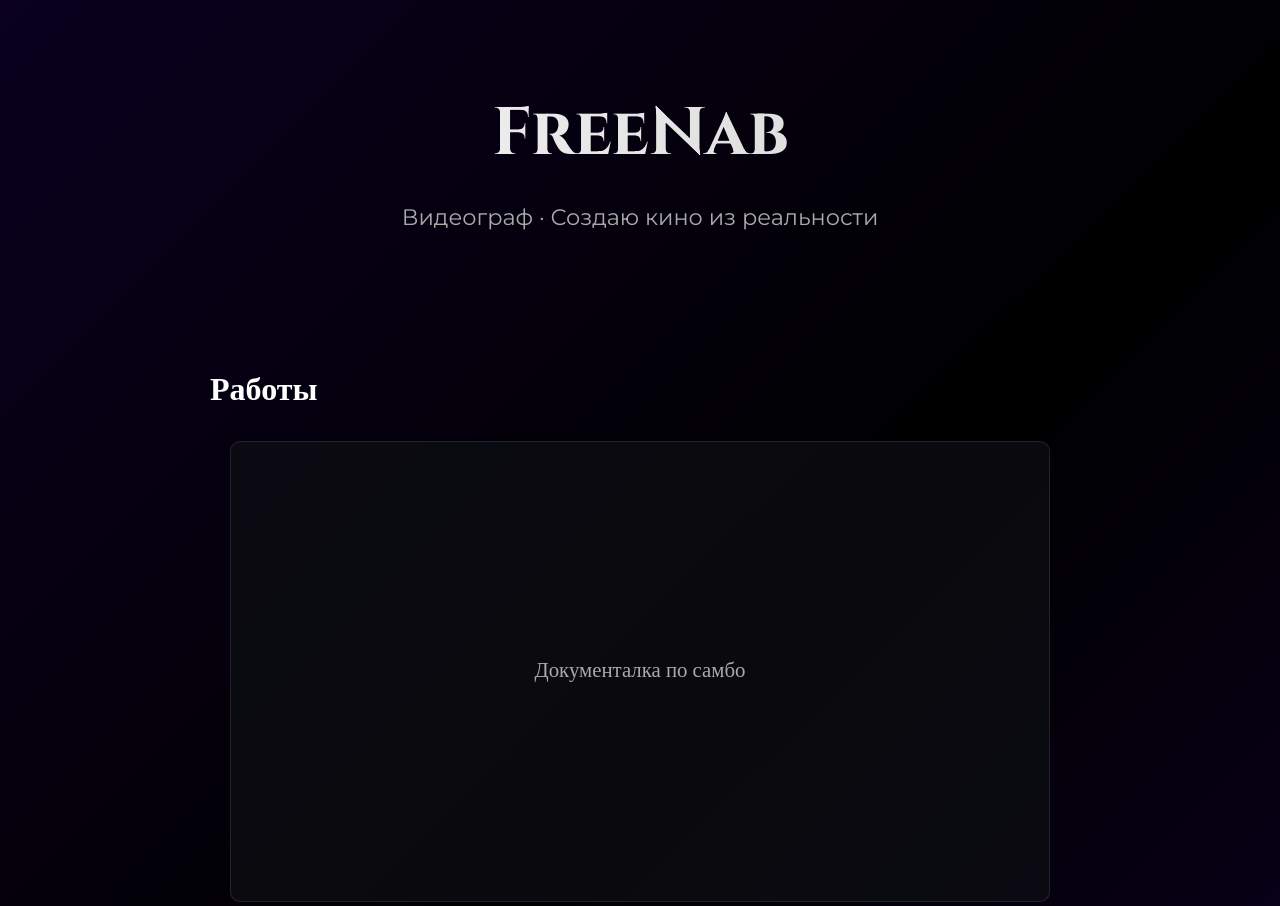
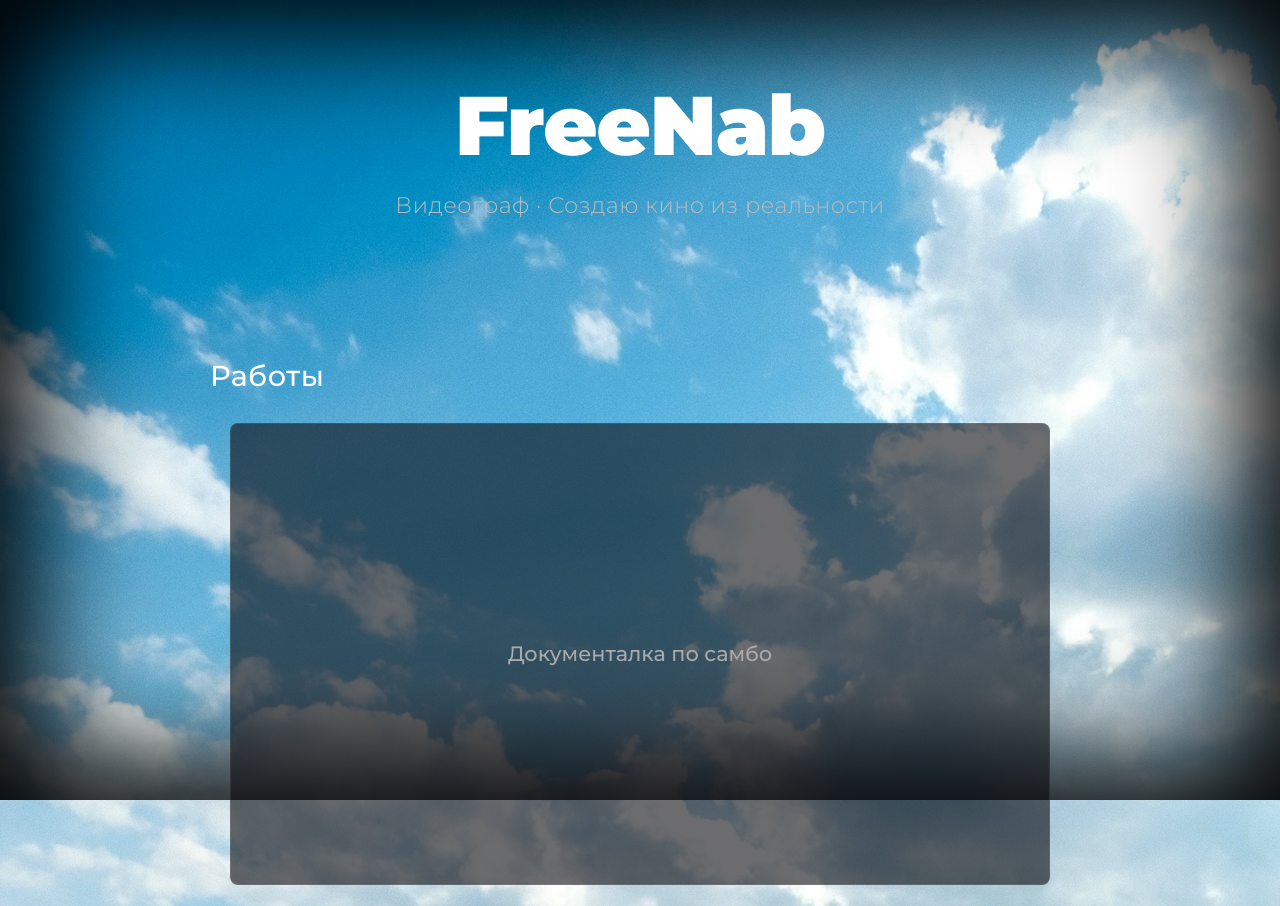
Before and after one commit to freenaboka-creator/portfolio-, a plain HTML site: page index.html in a window 1280 px wide. Shown: the top 906 px of the page. Drawn offline with Linux system fonts and the light colour scheme.

Commit message:
index.html

```diff
--- a/index.html
+++ b/index.html
@@ -4,8 +4,8 @@
   <meta charset="UTF-8" />
   <meta name="viewport" content="width=device-width, initial-scale=1.0"/>
   <title>FreeNab — Видеограф</title>
-  <!-- Киношные шрифты -->
-  <link href="https://fonts.googleapis.com/css2?family=Cinzel:wght@400;700&family=Montserrat:wght@300;400;500&display=swap" rel="stylesheet">
+  <!-- Шрифты: Montserrat (включая Black 900) -->
+  <link href="https://fonts.googleapis.com/css2?family=Montserrat:wght@300;400;500;900&display=swap" rel="stylesheet">
   <!-- Иконки -->
   <link rel="stylesheet" href="https://cdnjs.cloudflare.com/ajax/libs/font-awesome/6.5.0/css/all.min.css">
   <style>
@@ -16,79 +16,105 @@
     }
     body {
       font-family: 'Montserrat', sans-serif;
-      background: linear-gradient(135deg, #0a001f 0%, #000 50%, #0d002a 100%);
+      /* 👇 ТВОЁ ФОТО В ФОНЕ — РАСКОММЕНТИРОВАНО */
+      background: #000 url('bg-photo.webp') no-repeat center center fixed;
+      background-size: cover;
+
       color: #f0f0f0;
       line-height: 1.6;
+      position: relative;
     }
+
+    /* Виньетка — затемнение по краям, как в кино */
+    body::before {
+      content: '';
+      position: fixed;
+      top: 0;
+      left: 0;
+      width: 100%;
+      height: 100%;
+      pointer-events: none;
+      box-shadow: inset 0 0 120px 40px #000;
+      z-index: 10;
+    }
+
     header {
       position: relative;
+      z-index: 20;
       padding: 80px 20px;
       text-align: center;
     }
     header h1 {
-      font-family: 'Cinzel', serif;
-      font-size: 3.2rem;
-      font-weight: 700;
-      letter-spacing: -0.5px;
-      background: linear-gradient(90deg, #fff, #ccc);
-      -webkit-background-clip: text;
-      background-clip: text;
-      color: transparent;
-      margin-bottom: 12px;
+      font-family: 'Montserrat', sans-serif;
+      font-weight: 900; /* Black — жирный, как в постерах Нолана */
+      font-size: 3.6rem;
+      letter-spacing: -1px;
+      color: #ffffff;
+      margin-bottom: 16px;
+      line-height: 1.1;
     }
     header p {
-      font-family: 'Montserrat', sans-serif;
-      color: #aaa;
-      font-size: 1.2rem;
+      font-weight: 300;
+      font-size: 1.25rem;
+      color: #bbb;
       max-width: 600px;
       margin: 0 auto;
+      letter-spacing: 0.5px;
     }
+
     .section {
+      position: relative;
+      z-index: 20;
       padding: 50px 20px;
       max-width: 900px;
       margin: 0 auto;
     }
     .section h2 {
-      font-family: 'Cinzel', serif;
-      font-size: 2rem;
+      font-family: 'Montserrat', sans-serif;
+      font-weight: 500;
+      font-size: 1.8rem;
       margin-bottom: 24px;
       color: #fff;
+      letter-spacing: 0.5px;
     }
+
     .works {
       padding: 0 20px 40px;
       max-width: 1000px;
       margin: 0 auto;
     }
     .work {
-      background: rgba(15, 15, 20, 0.7);
-      border: 1px solid rgba(255, 255, 255, 0.1);
+      background: rgba(10, 10, 15, 0.6);
+      border: 1px solid rgba(255, 255, 255, 0.08);
       margin-bottom: 40px;
-      border-radius: 10px;
+      border-radius: 8px;
       aspect-ratio: 16 / 9;
       display: flex;
       align-items: center;
       justify-content: center;
-      font-family: 'Cinzel', serif;
+      font-family: 'Montserrat', sans-serif;
+      font-weight: 500;
       font-size: 1.3rem;
       color: #aaa;
-      transition: transform 0.3s ease;
+      transition: transform 0.3s ease, border-color 0.3s ease;
     }
     .work:hover {
       transform: translateY(-4px);
+      border-color: rgba(255, 255, 255, 0.15);
       color: #fff;
-      border-color: rgba(255, 255, 255, 0.2);
     }
+
     .social-links {
       margin-top: 20px;
       display: flex;
       flex-direction: column;
-      gap: 14px;
+      gap: 16px;
     }
     .social-links a {
       display: inline-flex;
       align-items: center;
-      gap: 10px;
-      color: #8899bb;
+      gap: 12px;
+      color: #99aabb;
       text-decoration: none;
       font-family: 'Montserrat', sans-serif;
       font-size: 1.15rem;
@@ -102,8 +128,9 @@
       width: 24px;
       text-align: center;
     }
+
     @media (min-width: 768px) {
-      header h1 { font-size: 4.2rem; }
+      header h1 { font-size: 5.2rem; }
       header p { font-size: 1.4rem; }
     }
   </style>
@@ -129,7 +156,7 @@
 
   <div class="section">
     <h2>Контакты</h2>
-    <p>Готов обсудить новые проекты!</p>
+    <p>Готов обсудить новые проекты.</p>
     <div class="social-links">
       <a href="https://t.me/freenab" target="_blank" rel="noopener">
         <i class="fab fa-telegram"></i> Telegram
```
